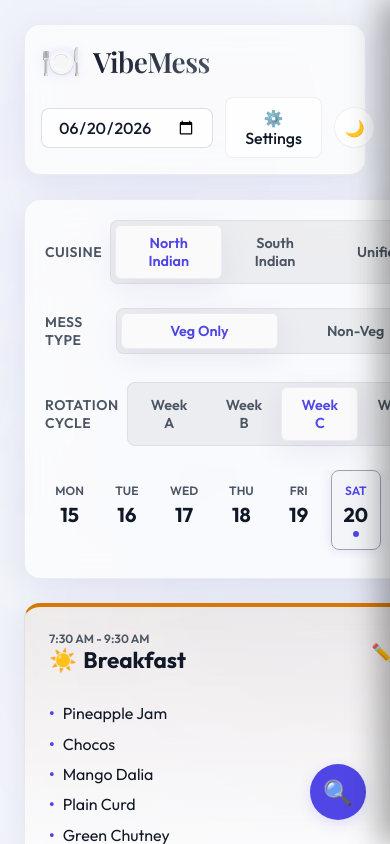
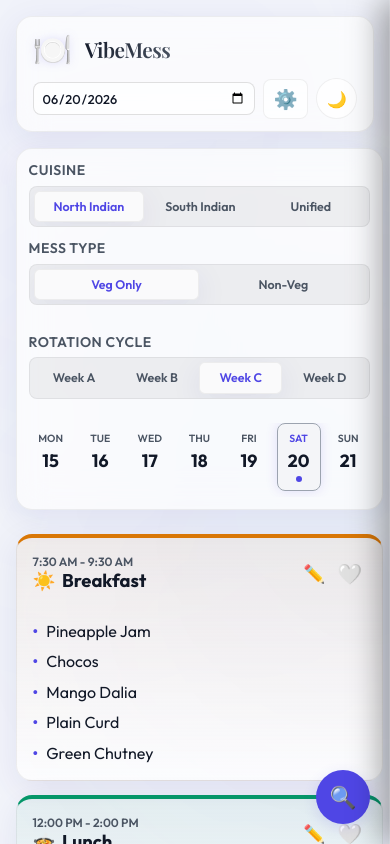
Before and after one commit to Nishchalam/Mess-menu, a React (Vite) app: page / in a window 390 px wide. Built offline with nearby package versions, Linux system fonts and the light colour scheme; a web font is replaced by a local one.

Commit message:
fix: comprehensive mobile-first UI overhaul — header, filters, day bar, cards, overflow

```diff
--- a/src/App.jsx
+++ b/src/App.jsx
@@ -240,11 +240,11 @@ export default function App() {
 
           {/* Settings Button */}
           <button
-            className="btn"
+            className="btn btn-settings"
             onClick={() => setIsConfigModalOpen(true)}
             title="App Settings & Calibration"
           >
-            ⚙️ Settings
+            ⚙️ <span className="settings-text">Settings</span>
           </button>
 
           {/* Theme Toggle */}
@@ -314,7 +314,7 @@ export default function App() {
             </div>
 
             {/* Week Selector Override Tabs */}
-            <div className="filter-group" style={{ marginTop: '0.75rem' }}>
+            <div className="filter-group filter-group--week" style={{ marginTop: '0.75rem' }}>
               <span className="filter-label">Rotation Cycle</span>
               <div className="segmented-tabs">
                 {WEEKS.map(wk => (
--- a/src/index.css
+++ b/src/index.css
@@ -242,11 +242,11 @@
   .app-container {
     max-inline-size: 1200px;
     margin-inline: auto;
-    padding: 1.5rem;
+    padding: clamp(0.75rem, 4vw, 1.5rem);
     min-block-size: 100vh;
     display: flex;
     flex-direction: column;
-    gap: 1.5rem;
+    gap: clamp(1rem, 3vw, 1.5rem);
   }
 
   /* Glassmorphism Panel styles */
@@ -425,15 +425,16 @@
   }
 
   .tab-item {
-    padding: 0.5rem 1.2rem;
+    padding: 0.5rem 1rem;
     border: none;
     background: transparent;
     cursor: pointer;
     border-radius: calc(var(--radius-sm) - 2px);
-    font-size: 0.9rem;
+    font-size: 0.875rem;
     font-weight: 600;
     color: var(--text-secondary);
     transition: var(--transition-smooth);
+    white-space: nowrap;
   }
 
   .tab-item:hover:not(.active) {
@@ -517,8 +518,8 @@
   /* Menu Layout Grid */
   .meals-grid {
     display: grid;
-    grid-template-columns: repeat(auto-fit, minmax(260px, 1fr));
-    gap: 1.5rem;
+    grid-template-columns: repeat(auto-fit, minmax(min(260px, 100%), 1fr));
+    gap: clamp(1rem, 3vw, 1.5rem);
   }
 
   /* Meal Cards styling */
@@ -1185,21 +1186,180 @@
   }
 }
 
-/* Media Queries for Responsive Design */
+/* ============================================
+   MOBILE-FIRST RESPONSIVE OVERRIDES
+   ============================================ */
+
+/* Prevent horizontal page scroll globally */
+html, body {
+  overflow-x: hidden;
+  max-width: 100vw;
+}
+
 @media (max-width: 768px) {
+  /* ---- Layout ---- */
   .main-layout {
     grid-template-columns: 1fr;
-    gap: 1.25rem;
+    gap: 1rem;
   }
 
-  /* Convert sidebar into a fixed mobile sliding drawer */
+  /* ---- Header: stack logo + actions vertically, tighten padding ---- */
+  .app-header {
+    padding: 0.75rem 1rem;
+    flex-direction: column;
+    align-items: stretch;
+    gap: 0.6rem;
+  }
+
+  .logo-area {
+    justify-content: flex-start;
+  }
+
+  .logo-title {
+    font-size: 1.3rem;
+  }
+
+  .header-actions {
+    display: flex;
+    align-items: center;
+    justify-content: flex-end;
+    gap: 0.5rem;
+    flex-wrap: nowrap;
+  }
+
+  /* Shrink date input on mobile */
+  .input-date-wrapper {
+    flex: 1;
+  }
+
+  .input-date {
+    font-size: 0.8rem;
+    padding: 0.4rem 0.5rem;
+    width: 100%;
+  }
+
+  /* ⚙️ Settings — icon-only on mobile to save space */
+  .btn .settings-text {
+    display: none;
+  }
+
+  .btn.btn-settings {
+    padding: 0.45rem 0.6rem;
+    font-size: 1.2rem;
+    min-width: unset;
+  }
+
+  /* ---- Filters Panel ---- */
+  .filters-panel {
+    padding: 0.75rem;
+  }
+
+  .filters-row {
+    flex-direction: column;
+    align-items: stretch;
+    gap: 0.75rem;
+  }
+
+  .filter-group {
+    flex-direction: column;
+    align-items: flex-start;
+    gap: 0.4rem;
+  }
+
+  /* Cuisine tabs: horizontally scrollable, don't stretch weirdly */
+  .filter-group .segmented-tabs {
+    width: 100%;
+    display: flex;
+    overflow-x: auto;
+    -webkit-overflow-scrolling: touch;
+    scrollbar-width: none;
+    gap: 2px;
+  }
+
+  .filter-group .segmented-tabs::-webkit-scrollbar {
+    display: none;
+  }
+
+  .filter-group .tab-item {
+    flex: 1;
+    text-align: center;
+    padding: 0.45rem 0.6rem;
+    font-size: 0.78rem;
+    white-space: nowrap;
+  }
+
+  /* Week tabs: tighter padding, show just the letter via CSS */
+  .filter-group--week .segmented-tabs {
+    width: 100%;
+  }
+
+  .filter-group--week .tab-item {
+    flex: 1;
+    text-align: center;
+    padding: 0.45rem 0.25rem;
+    font-size: 0.78rem;
+  }
+
+  /* ---- Calendar day bar: horizontally scrollable ---- */
+  .week-days-bar {
+    display: flex;
+    overflow-x: auto;
+    scroll-snap-type: x mandatory;
+    gap: 0.35rem;
+    padding-bottom: 0.4rem;
+    -webkit-overflow-scrolling: touch;
+    scrollbar-width: none;
+  }
+
+  .week-days-bar::-webkit-scrollbar {
+    display: none;
+  }
+
+  .day-tab-btn {
+    flex: 0 0 min(calc((100% - 6 * 0.35rem) / 7), 56px);
+    min-width: 44px;
+    scroll-snap-align: start;
+    padding: 0.5rem 0.25rem;
+  }
+
+  .day-tab-btn .day-short {
+    font-size: 0.65rem;
+  }
+
+  .day-tab-btn .day-num {
+    font-size: 1.1rem;
+  }
+
+  /* ---- Meal Cards: single full-width column ---- */
+  .meals-grid {
+    grid-template-columns: 1fr;
+    gap: 0.85rem;
+  }
+
+  .meal-card {
+    padding: 1rem;
+  }
+
+  .meal-name {
+    font-size: 1.15rem;
+  }
+
+  /* ---- Override info bar ---- */
+  .info-bar {
+    flex-direction: column;
+    align-items: flex-start;
+    gap: 0.5rem;
+    font-size: 0.82rem;
+    padding: 0.6rem 1rem;
+  }
+
+  /* ---- Slide-in Search Drawer ---- */
   .search-aside {
     position: fixed;
     top: 0;
     right: 0;
-    width: 90vw;
-    max-width: 400px;
-    height: 100vh;
+    width: min(92vw, 380px);
+    height: 100dvh; /* dynamic viewport height accounts for mobile browser chrome */
     z-index: 90;
     background: var(--bg-glass);
     backdrop-filter: blur(25px);
@@ -1210,24 +1370,25 @@
     border-radius: 0;
     transform: translateX(100%);
     transition: transform 0.3s cubic-bezier(0.4, 0, 0.2, 1);
-    padding: 1.5rem;
+    padding: 1rem;
     margin-top: 0;
     overflow-y: auto;
+    overflow-x: hidden;
   }
 
   .search-aside.open {
     transform: translateX(0);
   }
 
-  /* Show floating search button on mobile */
+  /* ---- Floating Search FAB ---- */
   .fab-search {
     display: flex;
     position: fixed;
-    bottom: 1.5rem;
-    right: 1.5rem;
+    bottom: 1.25rem;
+    right: 1.25rem;
     z-index: 70;
-    width: 56px;
-    height: 56px;
+    width: 54px;
+    height: 54px;
     border-radius: 50%;
     background: var(--accent);
     color: #ffffff;
@@ -1236,21 +1397,16 @@
     cursor: pointer;
     align-items: center;
     justify-content: center;
-    font-size: 1.5rem;
+    font-size: 1.35rem;
     transition: var(--transition-smooth);
   }
 
-  .fab-search:hover {
-    transform: translateY(-2px) scale(1.05);
+  .fab-search:hover, .fab-search:active {
+    transform: scale(1.05);
     background: var(--accent-hover);
-    box-shadow: 0 6px 20px var(--accent-glow);
   }
 
-  .fab-search:active {
-    transform: translateY(1px);
-  }
-
-  /* Show close button in mobile drawer */
+  /* ---- Search Drawer Close Button ---- */
   .search-close-btn {
     display: inline-flex;
     align-items: center;
@@ -1263,8 +1419,8 @@
     transition: var(--transition-smooth);
     padding: 0.25rem;
     border-radius: 50%;
-    width: 32px;
-    height: 32px;
+    width: 36px;
+    height: 36px;
   }
 
   .search-close-btn:hover {
@@ -1272,47 +1428,12 @@
     color: var(--text-primary);
   }
 
-  .app-header {
-    padding: 1rem;
-    flex-direction: column;
-    align-items: stretch;
-  }
-
-  .header-actions {
-    justify-content: space-between;
-  }
-
-  /* Horizontally scrollable calendar days bar */
-  .week-days-bar {
-    display: flex;
-    overflow-x: auto;
-    scroll-snap-type: x mandatory;
-    gap: 0.5rem;
-    padding-bottom: 0.5rem;
-    -webkit-overflow-scrolling: touch;
-  }
-
-  .day-tab-btn {
-    flex: 0 0 calc(14.28% - 0.43rem);
-    min-width: 48px;
-    scroll-snap-align: start;
-  }
-
-  .filters-row {
-    flex-direction: column;
-    align-items: stretch;
-  }
-
-  .filter-group {
-    justify-content: space-between;
-  }
-
-  .segmented-tabs {
-    width: 100%;
-  }
-
-  .tab-item {
-    flex: 1;
-    text-align: center;
+  /* ---- Modal: full-width on small screens ---- */
+  .modal-content {
+    inline-size: 96vw;
+    max-inline-size: 96vw;
+    padding: 1.25rem;
+    max-height: 90dvh;
+    overflow-y: auto;
   }
 }
```
